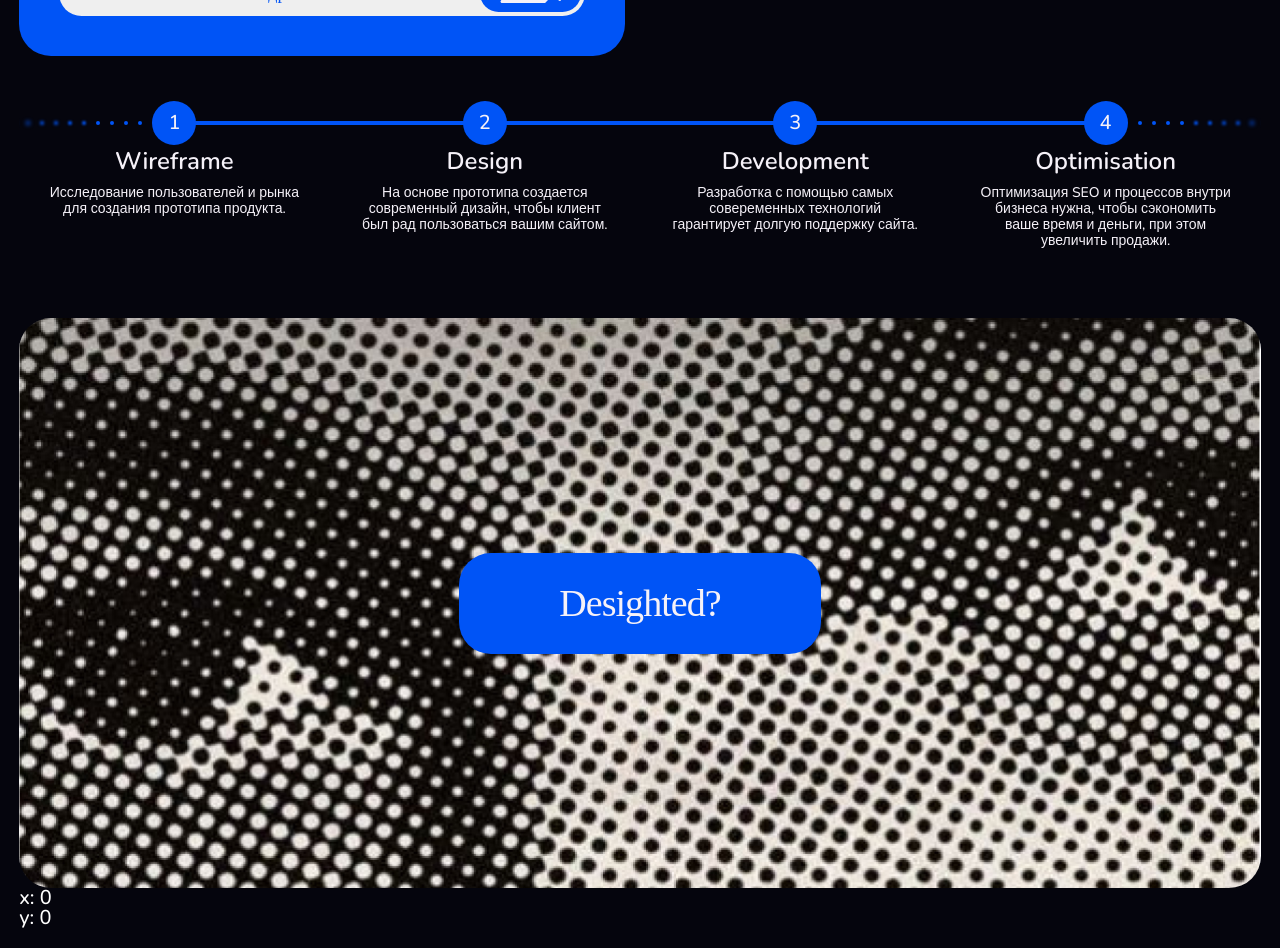
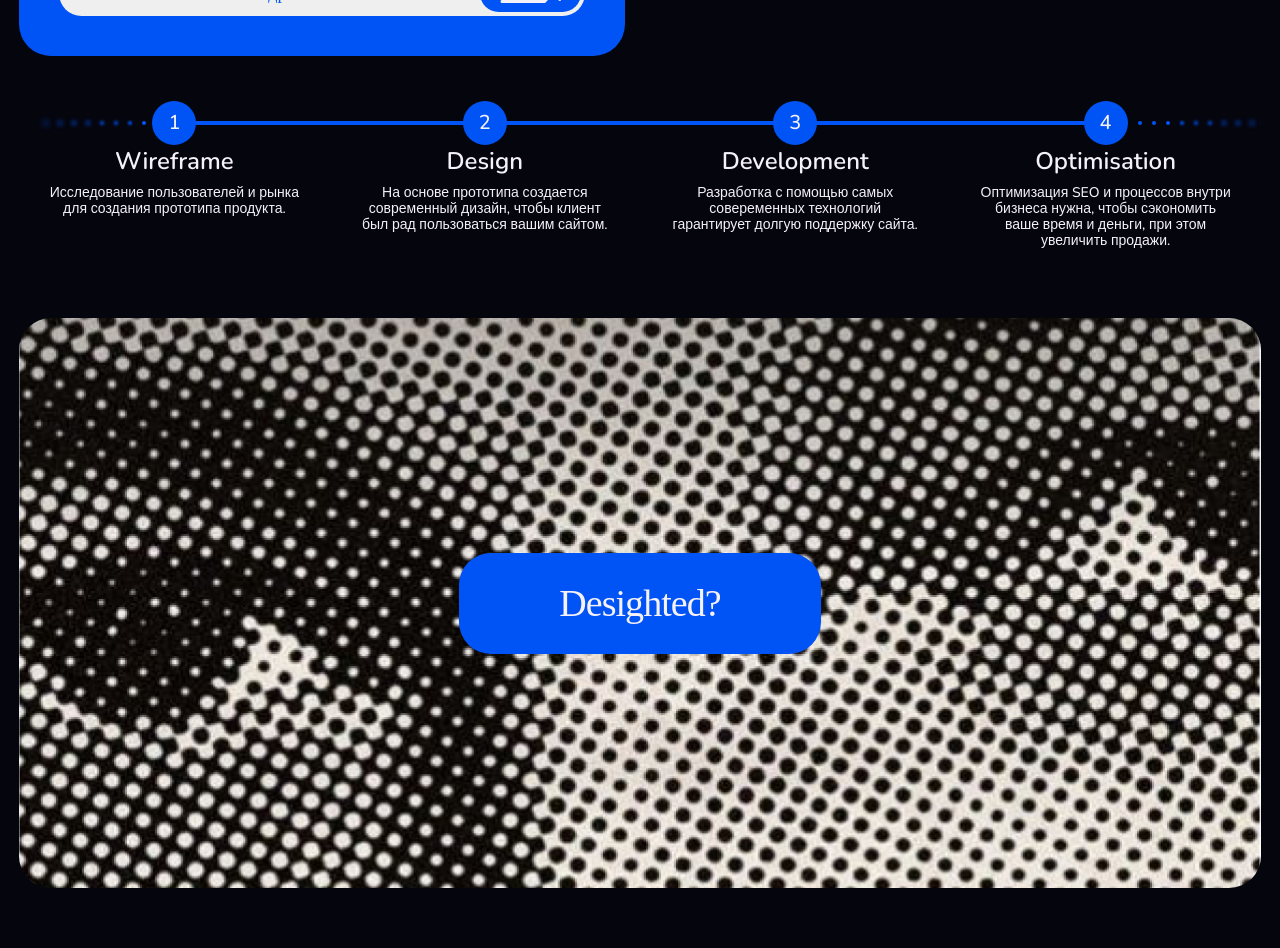
Before and after one commit to matveisch/desight, a Next.js app: page / in a window 1280 px wide. Shown: the part 2500-3448 px from the top of the page. After the commit the page ends 3408 px from the top, so only its background shows below. Built offline with nearby package versions, Linux system fonts and the light colour scheme; a web font is replaced by a local one.

Commit message:
some enter animation

```diff
--- a/src/components/OneStep/OneStep.module.scss
+++ b/src/components/OneStep/OneStep.module.scss
@@ -22,9 +22,11 @@
       display: flex;
       gap: 10px;
       flex-direction: row-reverse;
+      left: -50%;
       position: absolute;
       right: calc(50% + 22px + 10px);
       z-index: 10;
+      // transform: rotateY(180deg);
     }
 
     .number {
--- a/src/components/OneStep/OneStep.tsx
+++ b/src/components/OneStep/OneStep.tsx
@@ -1,4 +1,7 @@
+'use client';
 import styles from './OneStep.module.scss';
+import { useRef } from 'react';
+import { motion, useInView } from 'framer-motion';
 import BlueDot from '@components/BlueDot/BlueDot';
 
 type PropsType = {
@@ -11,31 +14,55 @@ type PropsType = {
 
 export default function OneStep(props: PropsType) {
   const { num, last, first, header, description } = props;
-
+  const ref = useRef<HTMLDivElement>(null);
+  const isInView = useInView(ref, {
+    margin: '0px 100px -300px 0px',
+    once: true,
+  });
   return (
-    <div className={styles.oneStep}>
+    <div className={styles.oneStep} ref={ref}>
       <div className={styles.numberContainer}>
         {(last || first) && (
-          <div
+          <motion.div
             className={styles.dotsContainer}
+            initial={{ width: '0%' }}
+            animate={{ width: '100%' }}
             style={
               last
                 ? {
                     left: 'calc(50% + 22px + 10px)',
                     right: 'unset',
                     flexDirection: 'row',
+                    // transform: 'none',
                   }
                 : undefined
             }
           >
             {Array.from(Array(10).keys()).map((key) => {
               return (
-                <BlueDot key={key} blur={{ filter: `blur(${key / 4}px)` }} />
+                <motion.div
+                  initial={{ scale: 0 }}
+                  animate={isInView ? { scale: 1 } : {}}
+                  transition={{ delay: key * 0.1 + 3.7 }}
+                >
+                  <BlueDot key={key} blur={{ filter: `blur(${key / 3}px)` }} />
+                </motion.div>
               );
             })}
-          </div>
+          </motion.div>
         )}
-        <div
+        <motion.div
+          initial={{
+            left: first ? '50%' : 0,
+            width: '0%',
+          }}
+          animate={isInView ? { width: first || last ? '50%' : '100%' } : {}}
+          transition={{
+            type: 'tween',
+            ease: 'linear',
+            duration: props.last ? 0.5 : 1,
+            delay: 1 * (props.num - 1) + 0.2,
+          }}
           className={styles.line}
           style={
             last
@@ -45,14 +72,34 @@ export default function OneStep(props: PropsType) {
               : { width: '100%' }
           }
         />
-        <div className={styles.number}>
+        <motion.div
+          initial={{ opacity: 0 }}
+          animate={isInView ? { opacity: 1 } : {}}
+          transition={{
+            type: 'tween',
+            ease: 'linear',
+            duration: 0.2,
+            delay: props.first ? 0 : 1 * (props.num - 1) + 0.7,
+          }}
+          className={styles.number}
+        >
           <p>{num}</p>
-        </div>
+        </motion.div>
       </div>
-      <div className={styles.textContainer}>
+      <motion.div
+        className={styles.textContainer}
+        initial={{ opacity: 0 }}
+        animate={isInView ? { opacity: 1 } : {}}
+        transition={{
+          type: 'tween',
+          ease: 'linear',
+          duration: 0.5,
+          delay: props.first ? 0 : 1 * (props.num - 1) + 0.9,
+        }}
+      >
         <h5>{header}</h5>
         <text className="description">{description}</text>
-      </div>
+      </motion.div>
     </div>
   );
 }
--- a/src/sections/Desighted/Desighted.module.scss
+++ b/src/sections/Desighted/Desighted.module.scss
@@ -2,6 +2,7 @@
   background-image: url(../../../public/images/Desighted-eyes.jpg);
   background-size: cover;
   background-repeat: no-repeat;
+  background-position: center;
   background-blend-mode: hard-light;
   display: flex;
   justify-content: center;
@@ -27,6 +28,7 @@
     cursor: pointer;
     height: fit-content;
     width: fit-content;
+    z-index: 4;
   }
 
   div {
@@ -35,4 +37,19 @@
 
     background-color: red;
   }
+
+  @media (max-width: 769px) {
+    height: 328px;
+    .button {
+      font-size: 26px;
+      padding: 15px 50px;
+    }
+  }
+  @media (max-width: 630px) {
+    height: 150px;
+    .button {
+      font-size: 20px;
+      padding: 15px 50px;
+    }
+  }
 }
--- a/src/sections/Desighted/Desighted.tsx
+++ b/src/sections/Desighted/Desighted.tsx
@@ -89,18 +89,72 @@ export default function Desighted() {
               ? mousePosition.y * 10 - buttonSize.height / 2
               : 'unset',
           }}
-          transition={{ type: 'just' }}
+          transition={{ type: 'just', duration: 0.3 }}
           className={styles.button}
           ref={buttonRef}
         >
           Desighted?
         </motion.button>
-        <motion.div ref={shadowOne}></motion.div>
-        <motion.div></motion.div>
-        <motion.div></motion.div>
+        <motion.div
+          style={{
+            backgroundColor: '#27A7EF',
+            width: buttonSize.width - 3,
+            height: buttonSize.height - 3,
+            zIndex: 3,
+          }}
+          animate={{
+            left: isHovered
+              ? mousePosition.x * 10 - buttonSize.width / 2
+              : 'unset',
+            top: isHovered
+              ? mousePosition.y * 10 - buttonSize.height / 2
+              : 'unset',
+          }}
+          transition={{
+            duration: 0.35,
+          }}
+        ></motion.div>
+        <motion.div
+          style={{
+            backgroundColor: '#D327EF',
+            width: buttonSize.width - 7,
+            height: buttonSize.height - 7,
+            zIndex: 2,
+          }}
+          animate={{
+            left: isHovered
+              ? mousePosition.x * 10 - buttonSize.width / 2
+              : 'unset',
+            top: isHovered
+              ? mousePosition.y * 10 - buttonSize.height / 2
+              : 'unset',
+          }}
+          transition={{
+            duration: 0.4,
+          }}
+        ></motion.div>
+        <motion.div
+          style={{
+            backgroundColor: '#EF2727',
+            width: buttonSize.width - 10,
+            height: buttonSize.height - 10,
+            zIndex: 1,
+          }}
+          animate={{
+            left: isHovered
+              ? mousePosition.x * 10 - buttonSize.width / 2
+              : 'unset',
+            top: isHovered
+              ? mousePosition.y * 10 - buttonSize.height / 2
+              : 'unset',
+          }}
+          transition={{
+            duration: 0.45,
+          }}
+        ></motion.div>
       </motion.div>
-      <p style={{ color: '#fff' }}>x: {mousePosition.x}</p>
-      <p style={{ color: '#fff' }}>y: {mousePosition.y}</p>
+      {/* <p style={{ color: '#fff' }}>x: {mousePosition.x}</p>
+      <p style={{ color: '#fff' }}>y: {mousePosition.y}</p> */}
     </>
   );
 }
```
